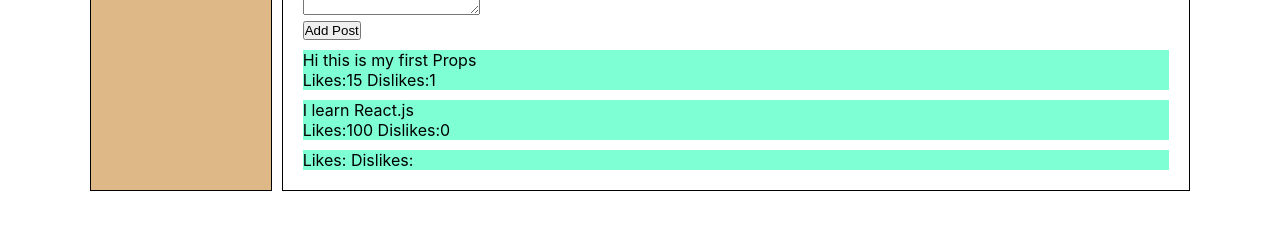
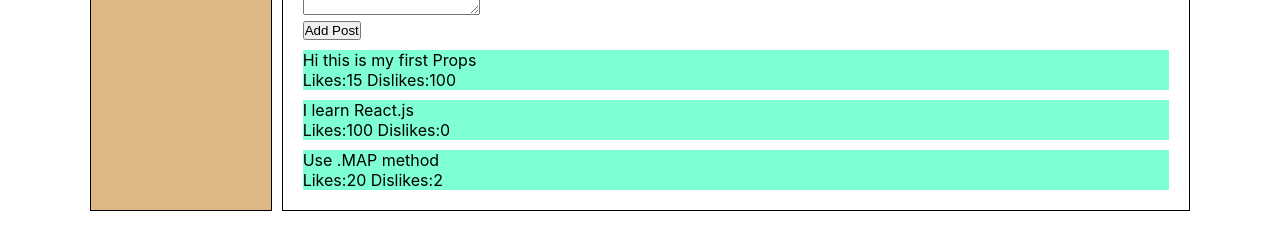
Before and after one commit to aleksandrsg/fitst-react-app, a React (Create React App) app: page /profile in a window 1280 px wide. Shown: the part 519-759 px from the top of the page. Built offline with nearby package versions, Linux system fonts and the light colour scheme.

Commit message:
Aopplied MAP method for Posts, Messages, Dialogs Components

```diff
--- a/src/components/Dialogs/Dialogs.jsx
+++ b/src/components/Dialogs/Dialogs.jsx
@@ -21,7 +21,7 @@
 
 const Dialogs = (props) => {
 
-    let dialogsData = [
+    let dialogs = [
         {id: 1, name:'Olga'},
         {id: 2, name:'Alex'},
         {id: 3, name:'Leo'},
@@ -29,25 +29,22 @@
         {id: 5, name:'Anna'}
     ]
 
-    let messagesData = [
+    let messages = [
         {id:1, message:"Hi"},
         {id:2, message:"How are you?"},
         {id:3, message:"Well!"},
     ]
 
+    let dialogsElements = dialogs.map( d => <DialogItem name={d.name} id={d.id}/>);
+    let messagesElements = messages.map( m => <Message message={m.message}/>)
+
     return (
         <div className={classes.dialogs}>
             <div className={classes.dialogItems}>
-                <DialogItem name={dialogsData[0].name} id={dialogsData[0].id}/>
-                <DialogItem name={dialogsData[1].name} id={dialogsData[1].id}/>
-                <DialogItem name={dialogsData[2].name} id={dialogsData[2].id}/>
-                <DialogItem name={dialogsData[3].name} id={dialogsData[3].id}/>
-                <DialogItem name={dialogsData[4].name} id={dialogsData[4].id}/>
+                {dialogsElements}
             </div>
             <div className={classes.messages}>
-                <Message message={messagesData[0].message}/>
-                <Message message={messagesData[1].message}/>
-                <Message message={messagesData[2].message}/>
+                {messagesElements}
             </div>
         </div>
     );
--- a/src/components/Profile/MyPosts/MyPosts.jsx
+++ b/src/components/Profile/MyPosts/MyPosts.jsx
@@ -2,7 +2,15 @@
 import classes from './MyPosts.module.css'
 import Post from './Post/Post.jsx'
 
-const MyPosts = () =>{
+const MyPosts = (props) =>{
+
+    let posts = [
+      {id:1, message:"Hi this is my first Props", likes:15, dislikes:100},
+      {id:2, message:"I learn React.js", likes:100, dislikes:0},
+      {id:3, message:"Use .MAP method", likes:20, dislikes:2},
+    ]
+
+    let postsElements = posts.map( p => <Post message = {p.message} likes={p.likes} dislikes={p.dislikes}/>)
     return(
           <div className={classes.postsBlock}>
               <h3>My posts</h3>
@@ -13,9 +21,7 @@
                 <button>Add Post</button>
               </div>
               <div>
-              <Post message = "Hi this is my first Props" likes="15" dislikes="1"/>
-              <Post message = "I learn React.js" likes="100" dislikes="0"/>
-              <Post />
+              {postsElements}
               </div>
           </div>
     );
```
